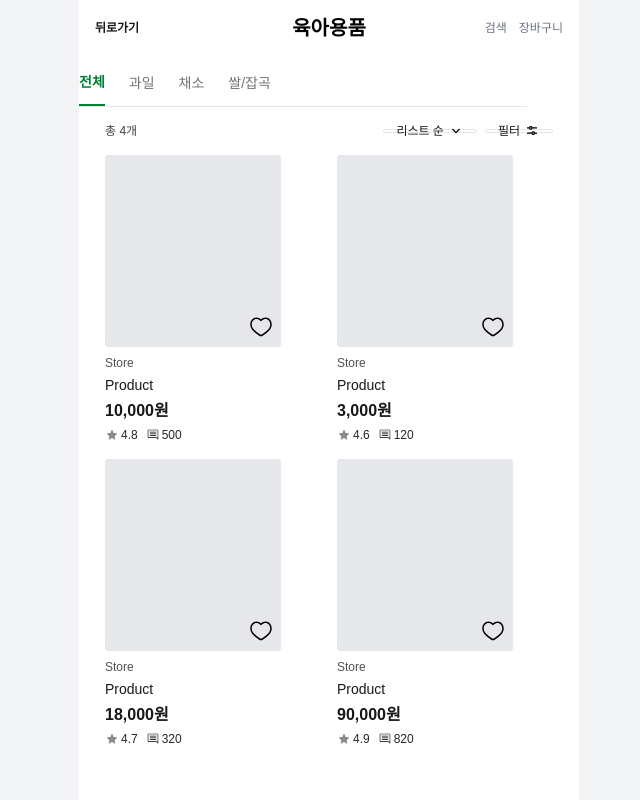
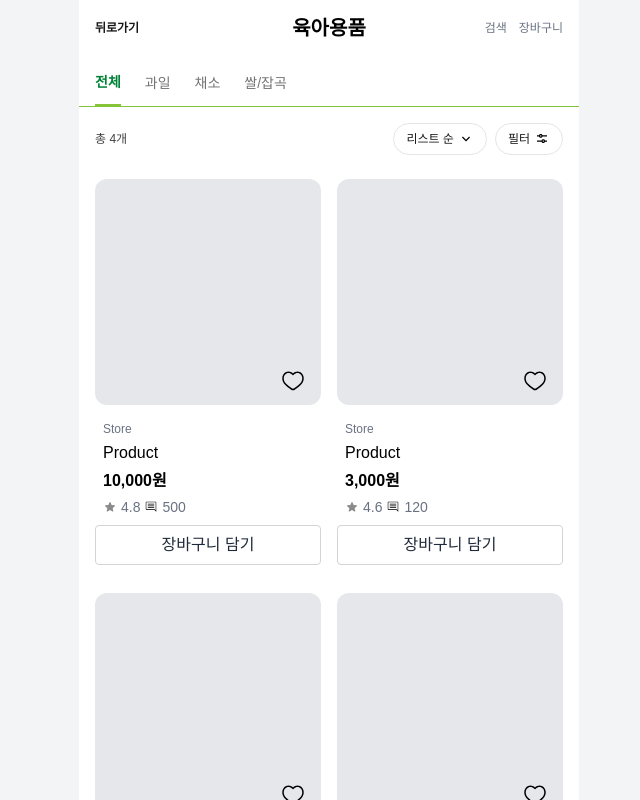
Before and after one commit to ydsic/mogupick, a Next.js app: page /categories/baby in a window 1280 px wide. Shown: the whole page, without its empty margins (311-951 px from the left). Built offline with nearby package versions, Linux system fonts and the light colour scheme.

Commit message:
feat: Category List Card에 장바구니 담기 버튼 추가

```diff
--- a/src/app/(main)/categories/[categoryName]/page.tsx
+++ b/src/app/(main)/categories/[categoryName]/page.tsx
@@ -1,15 +1,13 @@
 'use client';
 
 import React, { useMemo, useState } from 'react';
-import Image from 'next/image';
 import Header from '../../(home)/_components/Header';
 import { useParams, notFound } from 'next/navigation';
-import ReviewIcon from '@/assets/icons/review.svg';
-import LikeIcon from '@/assets/icons/like.svg';
 import FilterIcon from '@/assets/icons/filter.svg';
 import DownIcon from '@/assets/icons/down.svg';
-import StarIcon from '@/assets/icons/star.svg';
 import { categoryMap } from '@/constants/categories';
+import { ProductCardList } from '@/components/card/Product';
+import { Product } from '@/types/product';
 
 export default function CategoryPage() {
   const params = useParams();
@@ -20,56 +18,50 @@ export default function CategoryPage() {
   }
 
   type Category = '전체' | '과일' | '채소' | '쌀/잡곡';
-  type Product = {
-    id: string;
-    category: Category;
-    store: string;
-    name: string;
-    price: string;
-    rating: number; // 0~5
-    reviews: number;
-    imageUrl?: string; // 없으면 placeholder
-  };
 
   const CATEGORIES: Category[] = ['전체', '과일', '채소', '쌀/잡곡'];
 
   const MOCK_PRODUCTS: Product[] = [
     {
-      id: 'p1',
-      category: '과일',
+      id: 1,
+      title: 'Product',
       store: 'Store',
-      name: 'Product',
-      price: '10,000',
+      price: 10000,
       rating: 4.8,
-      reviews: 500,
+      reviewCount: 500,
     },
     {
-      id: 'p2',
-      category: '채소',
+      id: 2,
+      title: 'Product',
       store: 'Store',
-      name: 'Product',
-      price: '3,000',
+      price: 3000,
       rating: 4.6,
-      reviews: 120,
+      reviewCount: 120,
     },
     {
-      id: 'p3',
-      category: '쌀/잡곡',
+      id: 3,
+      title: 'Product',
       store: 'Store',
-      name: 'Product',
-      price: '18,000',
+      price: 18000,
       rating: 4.7,
-      reviews: 320,
+      reviewCount: 320,
     },
     {
-      id: 'p4',
-      category: '과일',
+      id: 4,
+      title: 'Product',
       store: 'Store',
-      name: 'Product',
-      price: '90,000',
+      price: 90000,
       rating: 4.9,
-      reviews: 820,
+      reviewCount: 820,
     },
+  ];
+
+  // 카테고리별 필터링을 위한 확장된 Product 타입
+  const MOCK_PRODUCTS_WITH_CATEGORY = [
+    { ...MOCK_PRODUCTS[0], category: '과일' },
+    { ...MOCK_PRODUCTS[1], category: '채소' },
+    { ...MOCK_PRODUCTS[2], category: '쌀/잡곡' },
+    { ...MOCK_PRODUCTS[3], category: '과일' },
   ];
 
   const placeholder = (w: number, h: number) =>
@@ -86,8 +78,8 @@ export default function CategoryPage() {
     value: Category;
     onChange: (c: Category) => void;
   }) => (
-    <nav aria-label="카테고리" className="mt-15 max-w-md">
-      <div className="flex gap-6 border-b border-neutral-200">
+    <nav aria-label="카테고리" className="mt-15 border-b-1 border-[#86C53A]">
+      <div className="flex gap-6 px-4">
         {CATEGORIES.map((c) => {
           const active = c === value;
           return (
@@ -95,7 +87,7 @@ export default function CategoryPage() {
               key={c}
               role="tab"
               aria-selected={active}
-              className={`py-3 text-sm ${active ? 'border-b-2 border-green-700 font-semibold text-green-700' : 'text-neutral-500'}`}
+              className={`py-3 text-sm ${active ? 'border-b-2 border-[#86C53A] font-semibold text-green-700' : 'text-neutral-500'}`}
               onClick={() => onChange(c)}
             >
               {c}
@@ -107,17 +99,17 @@ export default function CategoryPage() {
   );
 
   const Toolbar = ({ total }: { total: number }) => (
-    <div className="mx-auto flex max-w-md items-center justify-between py-4">
+    <div className="flex items-center justify-between px-4 py-4">
       <span className="text-xs text-neutral-700">총 {total}개</span>
       <div className="flex items-center gap-2">
         <button
-          className="inline-flex h-1 items-center gap-1 rounded-full border border-neutral-200 px-3 text-xs text-neutral-900"
+          className="inline-flex h-8 items-center gap-1 rounded-full border border-neutral-200 px-3 py-2 text-xs text-neutral-900"
           aria-label="정렬"
         >
           리스트 순 <DownIcon />
         </button>
         <button
-          className="inline-flex h-1 items-center gap-1 rounded-full border border-neutral-200 px-3 text-xs text-neutral-900"
+          className="inline-flex h-8 items-center gap-1 rounded-full border border-neutral-200 px-3 py-2 text-xs text-neutral-900"
           aria-label="필터"
         >
           필터 <FilterIcon />
@@ -126,57 +118,24 @@ export default function CategoryPage() {
     </div>
   );
 
-  const ProductCard = ({ p }: { p: Product }) => {
-    return (
-      <article className="w-full max-w-[11rem] select-none" aria-labelledby={`p-${p.id}-title`}>
-        <div className="relative h-48 w-full overflow-hidden rounded bg-neutral-200">
-          <Image
-            src={p.imageUrl || placeholder(320, 320)}
-            alt={p.name}
-            fill
-            sizes="176px"
-            className="object-cover"
-            priority={false}
-          />
-          <LikeIcon className="absolute right-2 bottom-2" />
-        </div>
-        <div className="mt-2 space-y-1">
-          <p className="text-xs text-neutral-600">{p.store}</p>
-          <h3 id={`p-${p.id}-title`} className="truncate text-sm font-medium text-neutral-900">
-            {p.name}
-          </h3>
-          <p className="text-base font-semibold text-neutral-900">{p.price}원</p>
-          <div className="flex items-center gap-2 text-xs text-neutral-800">
-            <span className="inline-flex items-center gap-0.5">
-              <span className="inline-flex">
-                <StarIcon />
-              </span>
-              {p.rating.toFixed(1)}
-            </span>
-            <span className="inline-flex items-center gap-0.5">
-              <ReviewIcon />
-              {p.reviews}
-            </span>
-          </div>
-        </div>
-      </article>
-    );
-  };
-
   const ProductGrid = ({ items }: { items: Product[] }) => (
-    <div className="mx-auto max-w-md pb-12">
-      <div className="grid grid-cols-2 gap-4">
-        {items.map((p) => (
-          <ProductCard key={p.id} p={p} />
-        ))}
-      </div>
+    <div className="px-4 pb-12">
+      <ProductCardList
+        products={items}
+        path="/products"
+        size="m"
+        layout="grid"
+        cols={2}
+        showHeart={true}
+        showCartButton={true}
+      />
     </div>
   );
 
   const [category, setCategory] = useState<Category>('전체');
   const filtered = useMemo(() => {
-    if (category === '전체') return MOCK_PRODUCTS;
-    return MOCK_PRODUCTS.filter((p) => p.category === category);
+    if (category === '전체') return MOCK_PRODUCTS_WITH_CATEGORY;
+    return MOCK_PRODUCTS_WITH_CATEGORY.filter((p) => p.category === category);
   }, [category]);
 
   return (
--- a/src/components/card/Product.tsx
+++ b/src/components/card/Product.tsx
@@ -1,5 +1,6 @@
 'use client';
 
+import { useState } from 'react';
 import clsx from 'clsx';
 import Link from 'next/link';
 
@@ -22,6 +23,7 @@ type ProductCardProps = {
   path: string; // 기본 path
   query?: Record<string, string>; // 추가 query
   showHeart?: boolean; // 하트 노출 여부
+  showCartButton?: boolean; // 장바구니 버튼 노출 여부
   onHeartClick?: (p: Product) => void; // 클릭 이벤트
 };
 
@@ -56,10 +58,12 @@ function ProductCard({
   p,
   query,
   showHeart = false,
+  showCartButton = false,
 }: ProductCardProps) {
   const variant = cardVariants[size];
   const toggleLike = useLikedStore((state) => state.toggle);
   const isLiked = useLikedStore((state) => state.isLiked(p.id));
+  const [isHovered, setIsHovered] = useState(false);
 
   const queryString = query
     ? '?' +
@@ -69,10 +73,12 @@ function ProductCard({
     : '';
 
   return (
-    <Link
-      href={`${path}/${p.id}${queryString}`}
-      className={cn('flex flex-col rounded-sm bg-white', className)}
+    <div
+      className={cn('mb-3 flex flex-col rounded-sm bg-white', className)}
+      onMouseEnter={() => setIsHovered(true)}
+      onMouseLeave={() => setIsHovered(false)}
     >
+      <Link href={`${path}/${p.id}${queryString}`}>
         {/* 이미지 영역 */}
         <div className={cn('relative mb-2 w-full rounded-sm bg-gray-200', variant.image)}>
           {showHeart && (
@@ -97,11 +103,27 @@ function ProductCard({
           <div className={cn('flex items-center text-gray-500', variant.meta)}>
             <RatingStarIcon />
             <span>{p.rating}</span>
-          /<ReviewIcon />
+            <ReviewIcon />
             <span>{p.reviewCount}</span>
           </div>
         </div>
       </Link>
+
+      {/* 장바구니 담기 버튼 */}
+      {showCartButton && (
+        <div className={`transition-all duration-200`}>
+          <button
+            className="inline-flex h-10 w-full items-center justify-center gap-1 rounded border border-stone-300 bg-white px-4"
+            onClick={(e) => {
+              e.preventDefault();
+              console.log('장바구니에 추가:', p.title);
+            }}
+          >
+            <div className="text-base leading-normal font-normal text-gray-800">장바구니 담기</div>
+          </button>
+        </div>
+      )}
+    </div>
   );
 }
 
@@ -116,6 +138,7 @@ interface ProductCardListProps {
   cols?: 2 | 3 | 4;
   limit?: number;
   showHeart?: boolean; // 하트 노출 여부 이벤트
+  showCartButton?: boolean; // 장바구니 버튼 노출 여부
   query?: Record<string, string>; // ProductCard에 전달
 }
 
@@ -127,6 +150,7 @@ function ProductCardList({
   cols = 2,
   limit,
   showHeart = false,
+  showCartButton = false,
   query,
 }: ProductCardListProps) {
   const gridCols = {
@@ -148,6 +172,7 @@ function ProductCardList({
             query={query}
             size={size}
             showHeart={showHeart}
+            showCartButton={showCartButton}
           />
         ))}
       </div>
@@ -165,6 +190,7 @@ function ProductCardList({
             query={query}
             size={size}
             showHeart={showHeart}
+            showCartButton={showCartButton}
             className="min-w-[150px] flex-shrink-0"
           />
         ))}
@@ -175,7 +201,15 @@ function ProductCardList({
   return (
     <div className={clsx('grid gap-4 py-2', gridCols)}>
       {visibleProducts.map((p) => (
-        <ProductCard key={p.id} p={p} path={path} query={query} size={size} showHeart={showHeart} />
+        <ProductCard
+          key={p.id}
+          p={p}
+          path={path}
+          query={query}
+          size={size}
+          showHeart={showHeart}
+          showCartButton={showCartButton}
+        />
       ))}
     </div>
   );
```
Lines whose indentation alone changed are shown as unchanged.
